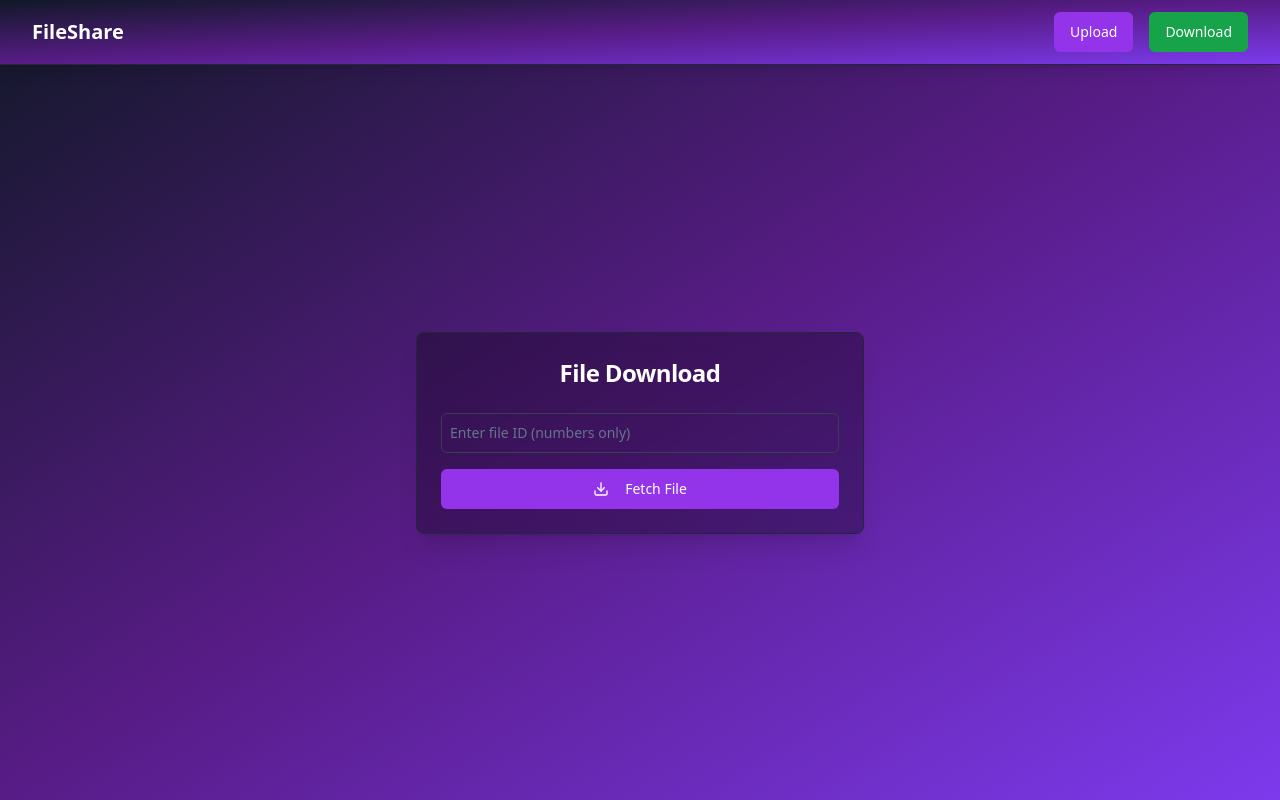
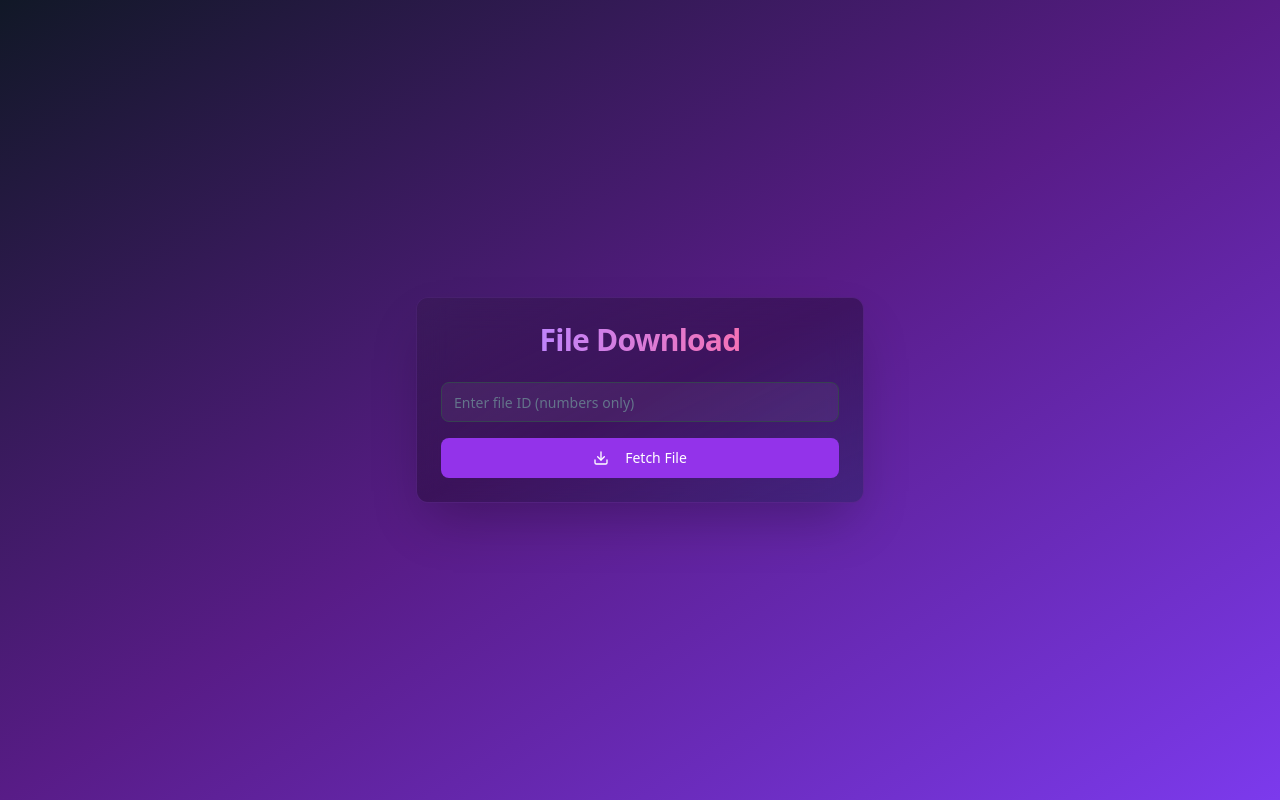
Before and after one commit to RaghavOG/file-sharing-frontend, a React (Vite) app: page /download in a window 1280 px wide. Built offline with nearby package versions, Linux system fonts and the light colour scheme.

Commit message:
deisgn download - claude

```diff
--- a/src/pages/Download.jsx
+++ b/src/pages/Download.jsx
@@ -5,7 +5,6 @@ import { Button } from "../components/ui/button";
 import { Input } from "../components/ui/input";
 import { useToast } from "../hooks/use-toast";
 import { Card, CardContent, CardHeader, CardTitle } from "../components/ui/card";
-import { Navbar } from '../components/Navbar';
 import { DownloadIcon, RefreshCw, AlertCircle, UploadIcon, CheckCircle, FileIcon } from 'lucide-react';
 
 const Download = () => {
@@ -75,13 +74,17 @@ const Download = () => {
 
   return (
     <div className="min-h-screen flex flex-col bg-gradient-to-br from-gray-900 via-purple-900 to-violet-600">
-      <Navbar />
-      <div className="flex-1 flex items-center justify-center p-4">
-        <Card className="w-full max-w-md bg-black bg-opacity-30 backdrop-blur-md border border-gray-800 shadow-xl">
-          <CardHeader>
-            <CardTitle className="text-2xl font-bold text-white text-center">File Download</CardTitle>
+      <div className="flex-1 flex items-center justify-center p-4 sm:p-6 md:p-8">
+        <Card className="w-full max-w-md mx-4 bg-black/30 backdrop-blur-lg border border-purple-500/20 shadow-2xl rounded-xl overflow-hidden hover:border-purple-500/40 transition-all duration-300">
+          <div className="absolute inset-0 bg-gradient-to-br from-purple-500/10 via-transparent to-blue-500/10 pointer-events-none" />
+          <CardHeader className="relative">
+            <CardTitle className="text-2xl sm:text-3xl font-bold text-white text-center">
+              <span className="bg-clip-text text-transparent bg-gradient-to-r from-purple-400 to-pink-400">
+                File Download
+              </span>
+            </CardTitle>
           </CardHeader>
-          <CardContent>
+          <CardContent className="relative space-y-6">
             <form onSubmit={handleSubmit} className="space-y-4">
               {!downloadUrl && (
                 <>
@@ -90,11 +93,11 @@ const Download = () => {
                     placeholder="Enter file ID (numbers only)"
                     value={fileId}
                     onChange={handleInputChange}
-                    className="w-full p-2 bg-transparent border-gray-700 text-white placeholder-gray-400 focus:border-purple-500"
+                    className="w-full p-3 bg-white/5 border-gray-700 text-white placeholder-gray-400 focus:border-purple-500 focus:ring-purple-500/50 rounded-lg transition-all duration-200"
                   />
                   <Button
                     type="submit"
-                    className="w-full bg-purple-600 hover:bg-purple-700 text-white transition-all duration-200 ease-in-out transform hover:scale-105"
+                    className="w-full bg-purple-600 hover:bg-purple-700 text-white transition-all duration-200 ease-in-out transform hover:scale-102 hover:shadow-lg hover:shadow-purple-500/20 rounded-lg"
                   >
                     <DownloadIcon className="mr-2" size={20} />
                     Fetch File
@@ -105,49 +108,49 @@ const Download = () => {
 
             {isLoading && (
               <div className="mt-4 text-center">
-                <RefreshCw className="animate-spin text-white mx-auto" size={24} />
-                <p className="text-white mt-2">Fetching file...</p>
+                <RefreshCw className="animate-spin text-purple-400 mx-auto" size={24} />
+                <p className="text-white/80 mt-2">Fetching file...</p>
               </div>
             )}
 
             {fileNotFound && (
-              <div className="mt-4 text-center text-red-500">
-                <AlertCircle className="mx-auto" size={24} />
+              <div className="mt-4 text-center text-red-400">
+                <AlertCircle className="mx-auto animate-pulse" size={24} />
                 <p className="mt-2">File not found. Please check the ID and try again.</p>
               </div>
             )}
 
             {downloadUrl && (
               <div className="mt-4 space-y-4">
-                <div className="flex items-center justify-center space-x-2 text-white bg-green-600 bg-opacity-20 p-3 rounded-md animate-fade-in">
-                  <CheckCircle className="text-green-500" size={24} />
+                <div className="flex items-center justify-center space-x-2 text-white bg-green-500/10 p-4 rounded-lg backdrop-blur-sm animate-fade-in border border-green-500/20">
+                  <CheckCircle className="text-green-400" size={24} />
                   <p className="font-semibold">File ID: {fileId}</p>
                 </div>
-                <div className="flex items-center justify-center space-x-2 text-white">
-                  <FileIcon className="animate-pulse" size={24} />
+                <div className="flex items-center justify-center space-x-2 text-white/90">
+                  <FileIcon className="animate-pulse text-blue-400" size={24} />
                   <p>Your file is ready for download!</p>
                 </div>
                 <Button
                   onClick={() => window.location.href = downloadUrl}
-                  className="w-full bg-green-600 hover:bg-green-700 text-white transition-all duration-200 ease-in-out transform hover:scale-105"
+                  className="w-full bg-green-600 hover:bg-green-700 text-white transition-all duration-200 ease-in-out transform hover:scale-102 hover:shadow-lg hover:shadow-green-500/20 rounded-lg"
                 >
                   <DownloadIcon className="mr-2" size={20} />
                   Download File
                 </Button>
-                <div className="flex space-x-2">
+                <div className="flex flex-col sm:flex-row gap-2">
                   <Button
                     onClick={() => {
                       setDownloadUrl('');
                       setFileId('');
                       navigate('/download');
                     }}
-                    className="flex-1 bg-blue-600 hover:bg-blue-700 text-white transition-all duration-200 ease-in-out transform hover:scale-105"
+                    className="flex-1 bg-blue-600 hover:bg-blue-700 text-white transition-all duration-200 ease-in-out transform hover:scale-102 hover:shadow-lg hover:shadow-blue-500/20 rounded-lg"
                   >
                     Download Other File
                   </Button>
                   <Button
                     onClick={() => navigate('/upload')}
-                    className="flex-1 bg-purple-600 hover:bg-purple-700 text-white transition-all duration-200 ease-in-out transform hover:scale-105"
+                    className="flex-1 bg-purple-600 hover:bg-purple-700 text-white transition-all duration-200 ease-in-out transform hover:scale-102 hover:shadow-lg hover:shadow-purple-500/20 rounded-lg"
                   >
                     <UploadIcon className="mr-2" size={20} />
                     Upload File
```
